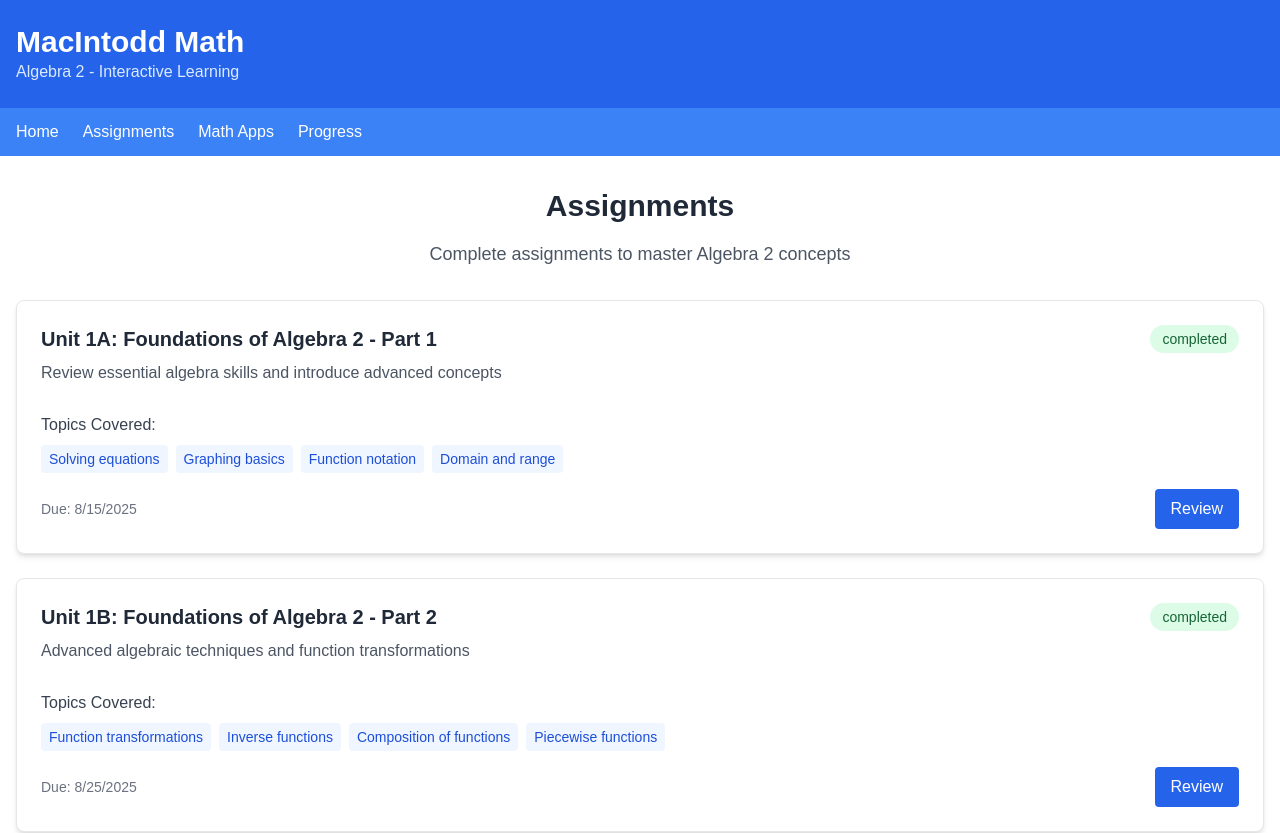
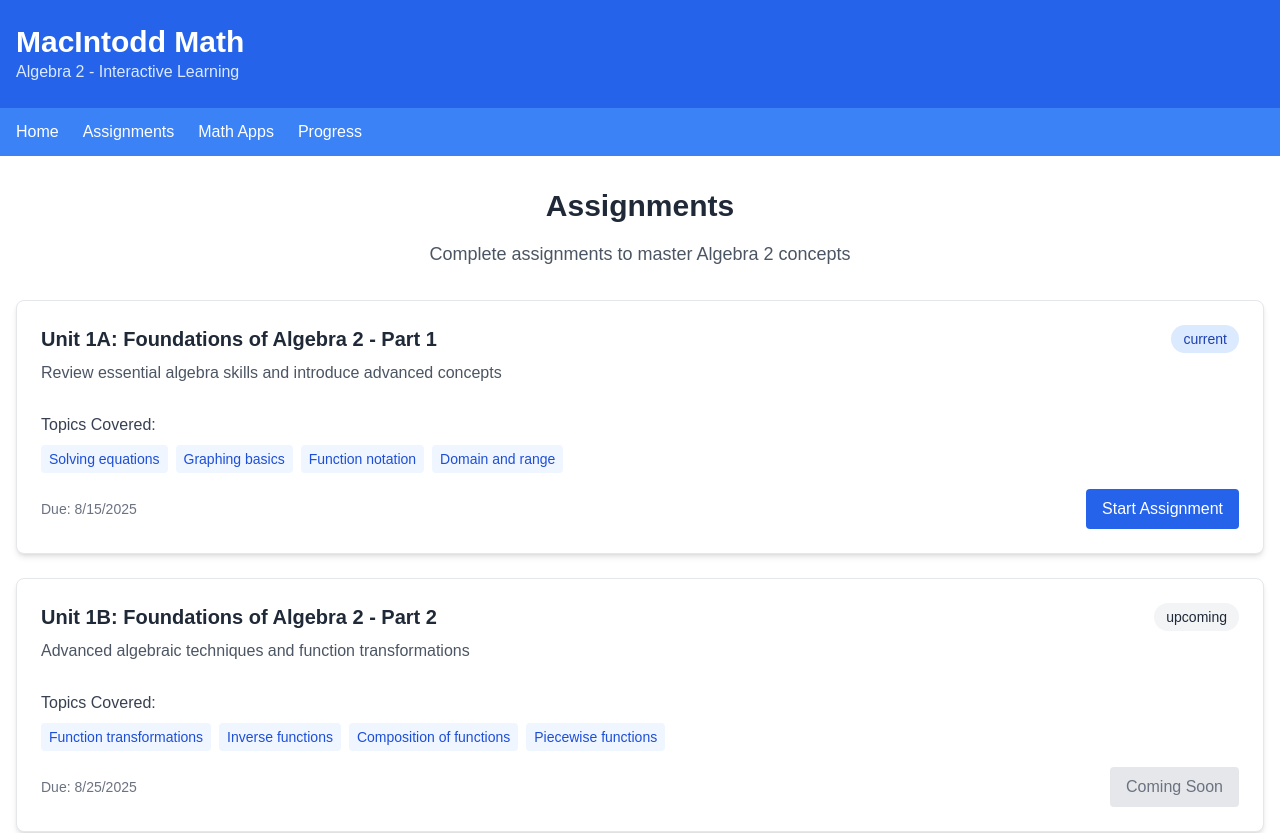
Before and after one commit to macintodd/macintodd-math-site, a Next.js app: page /assignments in a window 1280 px wide. Shown: the top 833 px of the page. Built offline with nearby package versions, Linux system fonts and the light colour scheme.

Commit message:
Updated current unit status

```diff
--- a/src/app/assignments/page.tsx
+++ b/src/app/assignments/page.tsx
@@ -5,7 +5,7 @@ export default function AssignmentsPage() {
       title: 'Unit 1A: Foundations of Algebra 2 - Part 1',
       description: 'Review essential algebra skills and introduce advanced concepts',
       dueDate: '2025-08-15',
-      status: 'completed',
+      status: 'current',
       topics: ['Solving equations', 'Graphing basics', 'Function notation', 'Domain and range']
     },
     {
@@ -13,7 +13,7 @@ export default function AssignmentsPage() {
       title: 'Unit 1B: Foundations of Algebra 2 - Part 2',
       description: 'Advanced algebraic techniques and function transformations',
       dueDate: '2025-08-25',
-      status: 'completed',
+      status: 'upcoming',
       topics: ['Function transformations', 'Inverse functions', 'Composition of functions', 'Piecewise functions']
     },
     {
@@ -21,7 +21,7 @@ export default function AssignmentsPage() {
       title: 'Unit 2: Quadratic Functions',
       description: 'Exploring parabolas, vertex form, and graphing quadratics',
       dueDate: '2025-09-05',
-      status: 'current',
+      status: 'upcoming',
       topics: ['Standard form', 'Vertex form', 'Graphing parabolas', 'Axis of symmetry', 'Maximum/minimum values']
     },
     {
```
